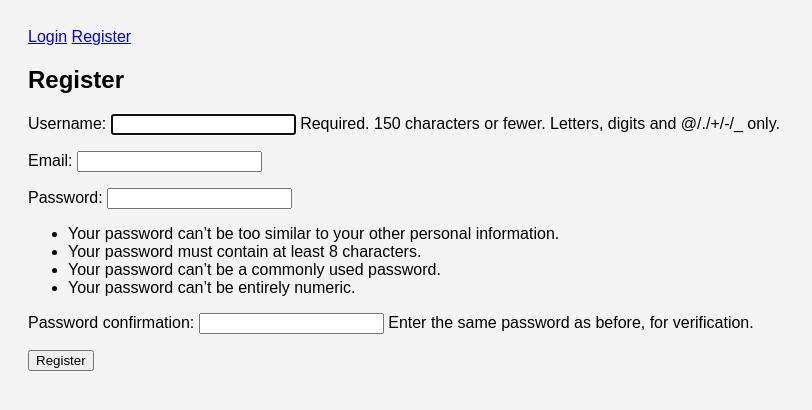
After one commit to solomorne/Alx_DjangoLearnLab, a Django app: page /register/ in a window 1280 px wide. The commit adds this page. Shown: the top 410 px of the page, without its empty margins (0-812 px from the left). Run offline with Django 5.2, Linux system fonts and the light colour scheme.

Commit message:
implementing blog user authentication system

```diff
--- /dev/null
+++ b/django_blog/blog/forms.py
@@ -0,0 +1,17 @@
+from django import forms
+from django.contrib.auth.models import User
+from django.contrib.auth.forms import UserCreationForm
+
+
+class RegisterForm(UserCreationForm):
+    email = forms.EmailField(required=True)
+
+    class Meta:
+        model = User
+        fields = ['username', 'email', 'password1', 'password2']
+
+
+class UpdateUserForm(forms.ModelForm):
+    class Meta:
+        model = User
+        fields = ['username', 'email']
--- a/django_blog/blog/templates/blog/base.html
+++ b/django_blog/blog/templates/blog/base.html
@@ -6,7 +6,24 @@
     <link rel="stylesheet" href="{% static 'blog/css/styles.css' %}">
 </head>
 <body>
-    <h1>Welcome to Django Blog</h1>
-    <script src="{% static 'blog/js/scripts.js' %}"></script>
+
+<nav>
+    {% if user.is_authenticated %}
+        <a href="{% url 'profile' %}">Profile</a>
+        <a href="{% url 'logout' %}">Logout</a>
+    {% else %}
+        <a href="{% url 'login' %}">Login</a>
+        <a href="{% url 'register' %}">Register</a>
+    {% endif %}
+</nav>
+
+{% if messages %}
+    {% for message in messages %}
+        <p>{{ message }}</p>
+    {% endfor %}
+{% endif %}
+
+{% block content %}{% endblock %}
+
 </body>
 </html>
--- /dev/null
+++ b/django_blog/blog/templates/blog/logout.html
@@ -0,0 +1,6 @@
+{% extends 'blog/base.html' %}
+
+{% block content %}
+<h2>You have been logged out</h2>
+<a href="{% url 'login' %}">Login again</a>
+{% endblock %}
--- /dev/null
+++ b/django_blog/blog/templates/blog/register.html
@@ -0,0 +1,10 @@
+{% extends 'blog/base.html' %}
+
+{% block content %}
+<h2>Register</h2>
+<form method="POST">
+    {% csrf_token %}
+    {{ form.as_p }}
+    <button type="submit">Register</button>
+</form>
+{% endblock %}
--- a/django_blog/blog/urls.py
+++ b/django_blog/blog/urls.py
@@ -1,6 +1,11 @@
 from django.urls import path
 from . import views
+from django.contrib.auth import views as auth_views
 
 urlpatterns = [
     path('', views.home, name='home'),
+    path('login/', auth_views.LoginView.as_view(template_name='blog/login.html'), name='login'),
+    path('logout/', auth_views.LogoutView.as_view(template_name='blog/logout.html'), name='logout'),
+    path('register/', views.register, name='register'),
+    path('profile/', views.profile, name='profile'),
 ]
--- a/django_blog/blog/views.py
+++ b/django_blog/blog/views.py
@@ -1,5 +1,33 @@
-from django.shortcuts import render
+from django.shortcuts import render, redirect
+from django.contrib.auth import login
+from django.contrib.auth.decorators import login_required
+from django.contrib import messages
+from .forms import RegisterForm, UpdateUserForm
 
 # Create your views here.
 def home(request):
     return render(request, 'blog/base.html')
+
+def register(request):
+    if request.method == 'POST':
+        form = RegisterForm(request.POST)
+        if form.is_valid():
+            user = form.save()
+            login(request, user)
+            messages.success(request, 'Registration successful!')
+            return redirect('profile')
+    else:
+        form = RegisterForm()
+    return render(request, 'blog/register.html', {'form': form})
+
+@login_required
+def profile(request):
+    if request.method == 'POST':
+        form = UpdateUserForm(request.POST, instance=request.user)
+        if form.is_valid():
+            form.save()
+            messages.success(request, 'Profile updated successfully!')
+            return redirect('profile')
+    else:
+        form = UpdateUserForm(instance=request.user)
+    return render(request, 'blog/profile.html', {'form': form})
--- a/django_blog/django_blog/settings.py
+++ b/django_blog/django_blog/settings.py
@@ -119,3 +119,6 @@ USE_TZ = True
 # https://docs.djangoproject.com/en/6.0/howto/static-files/
 
 STATIC_URL = 'static/'
+LOGIN_REDIRECT_URL = 'profile'
+LOGOUT_REDIRECT_URL = 'login'
+LOGIN_URL = 'login'
```
Also changed, not shown: django_blog/blog/templates/blog/login.html (added, +10 -0 lines), django_blog/blog/templates/blog/profile.html (added, +12 -0 lines).
